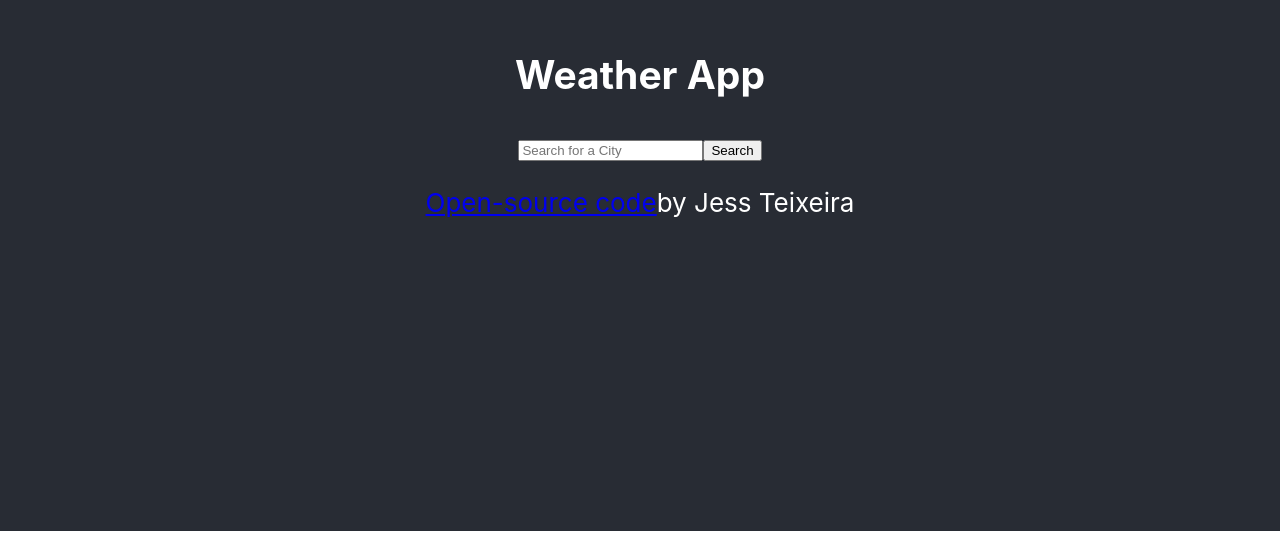
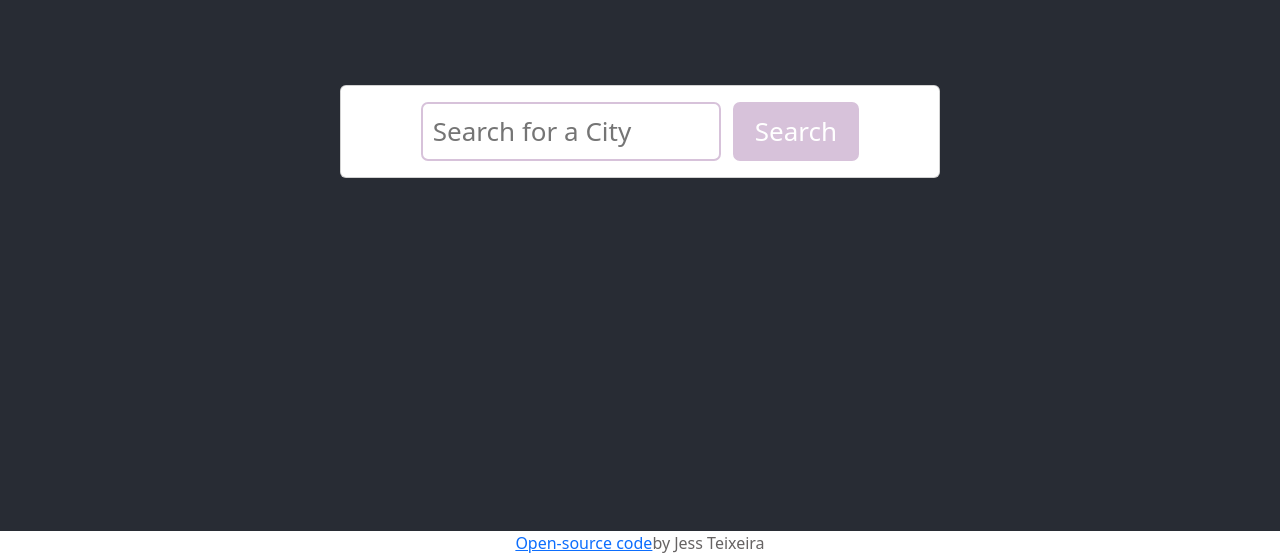
Before and after one commit to rtjessica/weather-app-react, a React (Create React App) app: page / in a window 1280 px wide. Shown: the part 269-824 px from the top of the page. Before the commit the page ends 800 px from the top, so only its background shows below. Built offline with nearby package versions, Linux system fonts and the light colour scheme.

Commit message:
added css and bootstrap

```diff
--- a/package.json
+++ b/package.json
@@ -7,6 +7,7 @@
     "@testing-library/react": "^13.4.0",
     "@testing-library/user-event": "^13.5.0",
     "axios": "^1.3.2",
+    "bootstrap": "^5.2.3",
     "react": "^18.2.0",
     "react-dom": "^18.2.0",
     "react-scripts": "5.0.1",
--- a/src/App.css
+++ b/src/App.css
@@ -1,5 +1,6 @@
 .App {
   text-align: center;
+  color: #666363;
 }
 
 .App-logo {
@@ -21,7 +22,7 @@
   align-items: center;
   justify-content: center;
   font-size: calc(10px + 2vmin);
-  color: white;
+  color: #666363;
 }
 
 .App-link {
@@ -36,3 +37,127 @@
     transform: rotate(360deg);
   }
 }
+
+body {
+  margin-top: 50;
+  color: #666363;
+}
+
+a {
+  color: #666363;
+}
+
+ul {
+  margin-top: 16px;
+  padding-left: 0px;
+}
+
+a .link-git {
+  font-weight: 600;
+}
+
+form .city {
+  border: 2px solid #d7c2da;
+  border-radius: 7px;
+  padding: 8px 10px 8px 10px;
+  width: 300px;
+}
+
+form .search {
+  background: #d7c2da;
+  color: #ffffff;
+  border: 2px solid #d7c2da;
+  padding: 8px 20px 8px 20px;
+  border-radius: 7px;
+  transition: all 200ms ease;
+  margin-left: 12px;
+}
+
+p .small-text {
+  font-size: 10px;
+}
+
+.search:hover {
+  background: #c88dd0;
+  color: #ffffff;
+}
+
+.container {
+  padding: 40px 40px 0px 40px;
+  max-width: 600px;
+}
+
+.card {
+  border-color: #d7c2da;
+  background-color: #fffcff;
+  max-width: 600px;
+}
+.current-city {
+  font-size: 35px;
+  margin: 0;
+  padding: 0;
+  padding-top: 30px;
+}
+
+.weather-description,
+.current-day,
+.weather-main {
+  font-size: 15px;
+  font-weight: normal;
+  list-style: none;
+  margin: 0;
+  text-align: left;
+  color: #666363;
+}
+
+.current-weather {
+  font-size: 53px;
+}
+
+.current-weather .temperature {
+  font-size: 53px;
+  margin-top: 10px;
+  vertical-align: text-top;
+}
+
+.current-weather .units {
+  color: #666363;
+  font-size: 12px;
+  line-height: 69px;
+  vertical-align: top;
+}
+
+.geo-location {
+  border: 0px;
+  background: transparent;
+  padding-left: 0px;
+  text-decoration: underline;
+}
+
+.weekly {
+  padding-top: 10px;
+}
+.weekly-forecast-date,
+.weekly-forecast-icons,
+.weekly-forecast-temperature {
+  text-align: center;
+  font-size: 15px;
+}
+
+.link-git {
+  display: block;
+  margin: 0 auto;
+  padding: 0px 150px 0px 150px;
+  max-width: 900px;
+}
+
+.weekly-forecast-icons {
+  width: 50px;
+  display: block;
+  margin: 0 auto;
+}
+
+.weekly-forecast-date,
+.weekly-forecast-temperature-min {
+  color: rgba(0, 0, 0, 0.287);
+}
--- a/src/App.js
+++ b/src/App.js
@@ -1,13 +1,21 @@
 import "./App.css";
 import Search from "./Search";
+import Footer from "./Footer";
 
 function App() {
   return (
     <div className="App">
-      <header className="App-header">
-        <h2>Weather App</h2>
-        <Search />
-      </header>
+      <div className="Container">
+        <header className="App-header">
+          <div className="card w-75">
+            <div className="card-body">
+              <Search />
+            </div>
+          </div>
+        </header>
+
+        <Footer />
+      </div>
     </div>
   );
 }
--- /dev/null
+++ b/src/Footer.js
@@ -0,0 +1,15 @@
+import React from "react";
+
+export default function Footer() {
+  return (
+    <footer>
+      <a
+        href="https://github.com/rtjessica/weather-app-react"
+        target="_blank"
+        rel="noreferrer">
+        Open-source code
+      </a>
+      <span>by Jess Teixeira</span>
+    </footer>
+  );
+}
--- a/src/Search.js
+++ b/src/Search.js
@@ -35,49 +35,47 @@ export default function Search() {
   let form = (
     <form onSubmit={handleSubmit}>
       <input
+        className="city"
         type="text"
         placeholder="Search for a City"
         onChange={updateCity}
       />
-      <button type="submit">Search</button>
+      <input type="submit" className="search" value="Search" />
     </form>
-  );
-
-  let footer = (
-    <p>
-      <a
-        href="https://github.com/rtjessica/weather-app-react"
-        target="_blank"
-        rel="noreferrer">
-        Open-source code
-      </a>
-      <span>by Jess Teixeira</span>
-    </p>
   );
 
   if (loaded) {
     return (
       <div>
         {form}
-        <ul>
-          <li>Temperature: {Math.round(weather.temperature)}°C</li>
-          <li>{weather.description}</li>
-          <li>Humidity: {weather.humidity}%</li>
-          <li>Wind: {Math.round(weather.wind)}km/h</li>
-          <li>
-            <img src={weather.icon} alt="weather icon" />
-          </li>
-        </ul>
-        {footer}
+
+        <div className="current-city">{city}</div>
+        <div className="row">
+          <div className="col-6">
+            <ul>
+              <li className="weather-description">{weather.description}</li>
+              <li className="weather-main">
+                💧 {weather.humidity}% | 🍃 {Math.round(weather.wind)}km/h
+              </li>
+              <li className="current-day">Last Update: Sunday 23:06</li>
+            </ul>
+          </div>
+          <div className="col-6 current-weather">
+            <img
+              className="temperature-icon"
+              src={weather.icon}
+              alt="weather icon"
+            />
+
+            <span className="temperature">
+              {Math.round(weather.temperature)}
+              <span className="units">°C</span>
+            </span>
+          </div>
+        </div>
       </div>
     );
   } else {
-    return (
-      <div>
-        {form}
-
-        {footer}
-      </div>
-    );
+    return <div>{form}</div>;
   }
 }
--- a/src/index.js
+++ b/src/index.js
@@ -3,6 +3,7 @@ import ReactDOM from "react-dom/client";
 import "./index.css";
 import App from "./App";
 import reportWebVitals from "./reportWebVitals";
+import "bootstrap/dist/css/bootstrap.css";
 
 const root = ReactDOM.createRoot(document.getElementById("root"));
 root.render(
```
Also changed, not shown: 1 other file (tests, documents, lock files or other folders).
